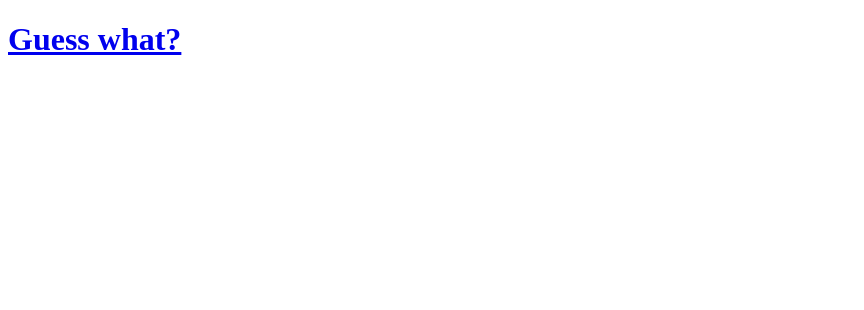
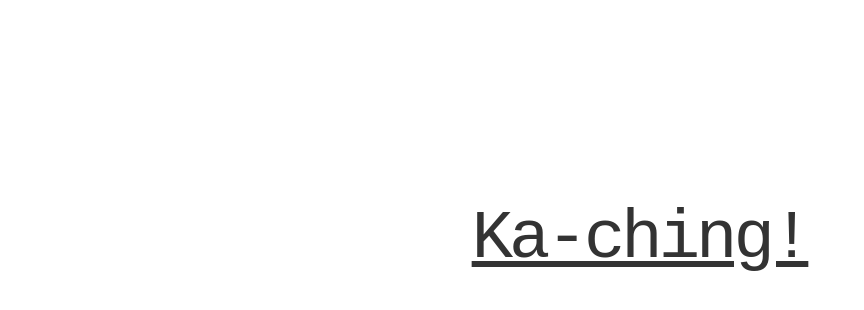
Before and after one commit to zxqx/toasty, a plain HTML site: page demo.html in a window 1280 px wide. Shown: the whole page, without its empty margins (0-864 px from the left). Drawn offline with nearby package versions, Linux system fonts and the light colour scheme.

Commit message:
Updated readme and demo file

```diff
--- a/demo.html
+++ b/demo.html
@@ -5,9 +5,23 @@
 
   <title>Toasty.js Demo</title>
 
+  <style>
+    body {
+      margin-top: 200px;
+      text-align: center;
+    }
+    #toasty {
+      color: #333;
+      font: normal 69px "Courier New", Courier, monospace;
+      letter-spacing: -4px;
+    }
+    #toasty:hover {
+      color: #000;
+    }
+  </style>
 </head>
 <body>
-    <h1><a id="toasty" href="#">Guess what?</a></h1>
+    <h1><a id="toasty" href="#">Ka-ching!</a></h1>
 
   <!-- Google CDN's jQuery -->
   <script src="http://ajax.googleapis.com/ajax/libs/jquery/1/jquery.min.js"></script>
```
Also changed, not shown: readme.txt.
